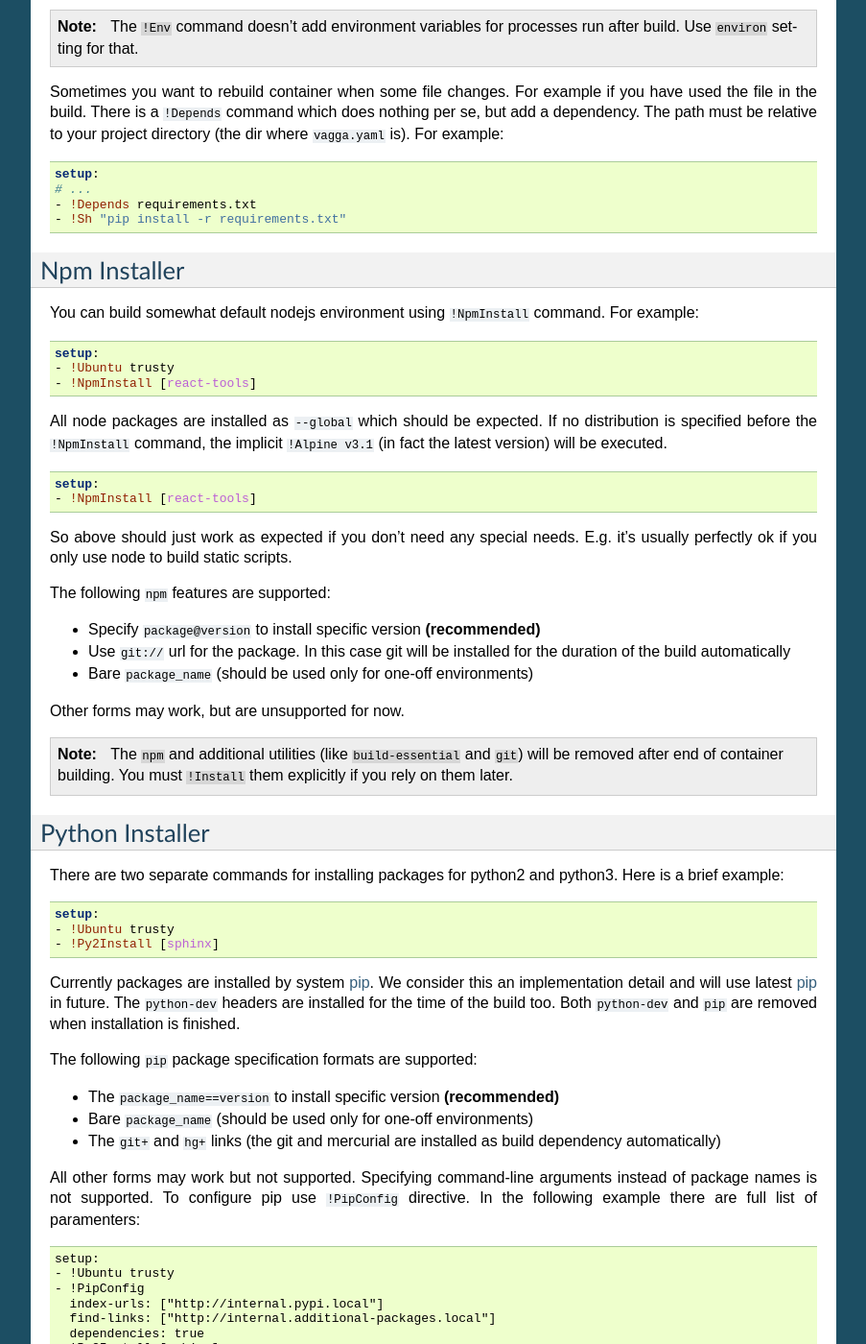
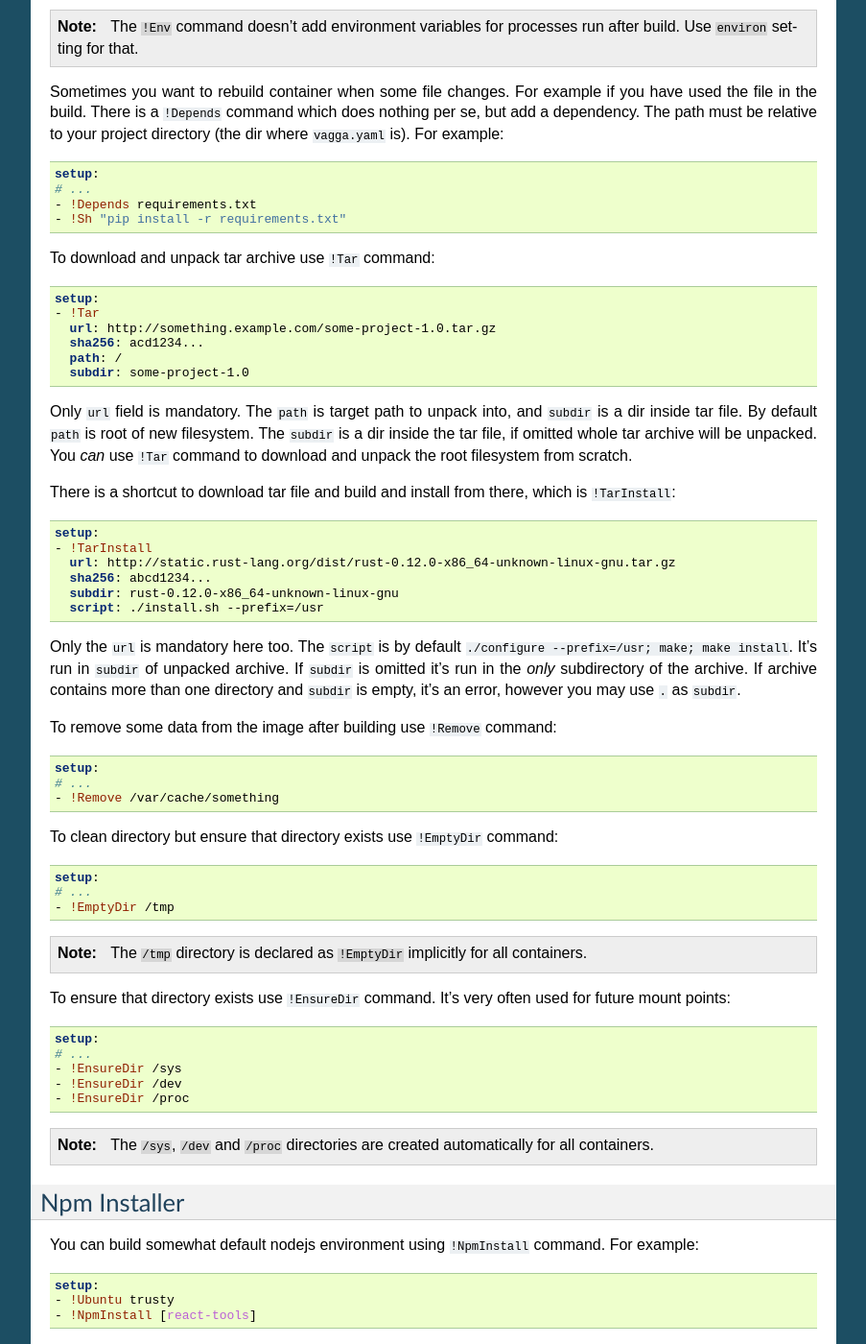
Before and after one commit to tailhook/vagga, a Sphinx documentation site: the page built from docs/build_commands.rst, in a window 1280 px wide and 1400 px high, scrolled down 2246 px. Shown: the whole window at 96% size, without its empty margins (198-1101 px from the left). Built offline with Sphinx 7.4.7, drawn with Linux system fonts in a browser that asks for light colours.

Commit message:
Add some docs

```diff
--- a/docs/build_commands.rst
+++ b/docs/build_commands.rst
@@ -172,6 +172,74 @@ project directory (the dir where ``vagga.yaml`` is). For example:
    - !Depends requirements.txt
    - !Sh "pip install -r requirements.txt"
 
+To download and unpack tar archive use ``!Tar`` command:
+
+.. code-block:: yaml
+
+   setup:
+   - !Tar
+     url: http://something.example.com/some-project-1.0.tar.gz
+     sha256: acd1234...
+     path: /
+     subdir: some-project-1.0
+
+Only ``url`` field is mandatory. The ``path`` is target path to unpack into,
+and ``subdir`` is a dir inside tar file. By default ``path`` is root of new
+filesystem. The ``subdir`` is a dir inside the tar file, if omitted whole tar
+archive will be unpacked.  You *can* use ``!Tar`` command to download and
+unpack the root filesystem from scratch.
+
+There is a shortcut to download tar file and build and install from there,
+which is ``!TarInstall``:
+
+.. code-block:: yaml
+
+   setup:
+   - !TarInstall
+     url: http://static.rust-lang.org/dist/rust-0.12.0-x86_64-unknown-linux-gnu.tar.gz
+     sha256: abcd1234...
+     subdir: rust-0.12.0-x86_64-unknown-linux-gnu
+     script: ./install.sh --prefix=/usr
+
+Only the ``url`` is mandatory here too. The ``script`` is by default
+``./configure --prefix=/usr; make; make install``. It's run in ``subdir`` of
+unpacked archive. If ``subdir`` is omitted it's run in the *only* subdirectory
+of the archive. If archive contains more than one directory and ``subdir`` is
+empty, it's an error, however you may use ``.`` as ``subdir``.
+
+To remove some data from the image after building use ``!Remove`` command:
+
+.. code-block:: yaml
+
+   setup:
+   # ...
+   - !Remove /var/cache/something
+
+To clean directory but ensure that directory exists use ``!EmptyDir`` command:
+
+.. code-block:: yaml
+
+   setup:
+   # ...
+   - !EmptyDir /tmp
+
+.. note:: The ``/tmp`` directory is declared as ``!EmptyDir`` implicitly for
+   all containers.
+
+To ensure that directory exists use ``!EnsureDir`` command. It's very often
+used for future mount points:
+
+.. code-block:: yaml
+
+   setup:
+   # ...
+   - !EnsureDir /sys
+   - !EnsureDir /dev
+   - !EnsureDir /proc
+
+.. note:: The ``/sys``, ``/dev`` and ``/proc`` directories are created
+   automatically for all containers.
+
 
 .. _marathon: https://github.com/mesosphere/marathon
 
```
